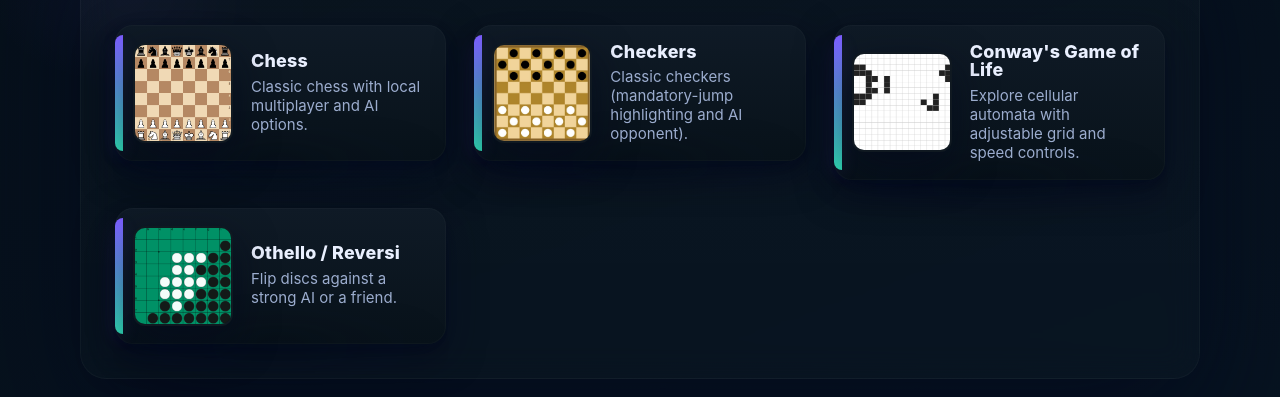
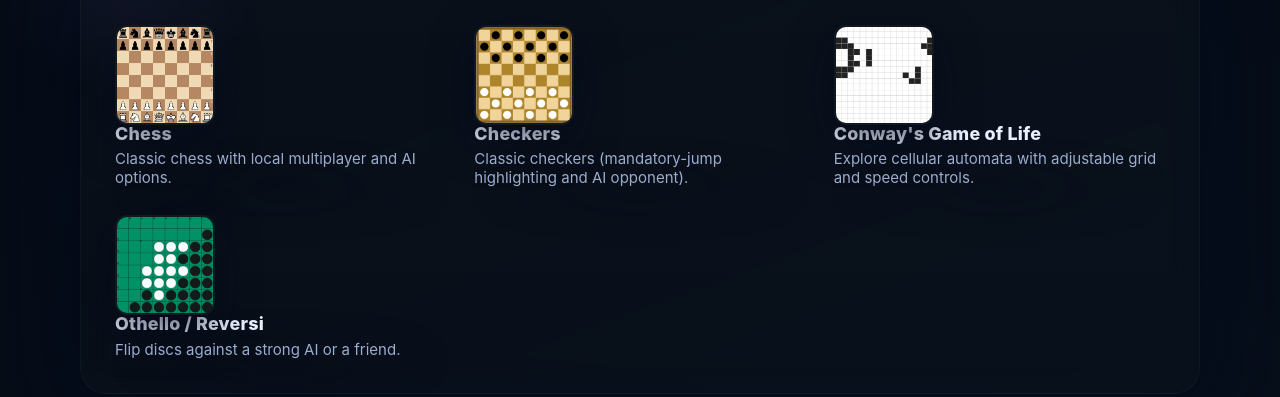
Before and after one commit to l-systems19/newchess, a plain HTML site: page index.html in a window 1280 px wide. Shown: the part 121-518 px from the top of the page. Drawn offline with Linux system fonts and the light colour scheme.

Commit message:
Update index.html

```diff
--- a/index.html
+++ b/index.html
@@ -10,13 +10,13 @@
 
     :root{
       /* Background */
-      --bg-1: #06101a; /* deep oceanic */
-      --bg-2: #071422; /* inky */
+      --bg-1: #050b14; /* darker outer background */
+      --bg-2: #07101c; /* inner background slightly lighter */ /* inky */
       --bg-vignette: radial-gradient(60% 60% at 10% 15%, rgba(124,92,255,0.06), transparent 18%), radial-gradient(50% 50% at 90% 85%, rgba(61,220,186,0.04), transparent 18%);
 
       /* Card (contrast intentionally different from background) */
-      --card-top: #0f1a26; /* slightly warmer slate */
-      --card-bottom: #08121a; /* deeper base */
+      --card-top: #141821; /* cool silver-gray highlight */
+      --card-bottom: #0e121a; /* darker base for depth */ /* same as top to avoid sheen */ /* neutral matte base */ /* deeper base */
       --card-border: rgba(255,255,255,0.03);
 
       /* Accents */
@@ -39,7 +39,7 @@
       /* elevation */
       --elevation-1: 0 12px 36px rgba(4,10,32,0.60), 0 5px 12px rgba(4,10,32,0.32);
       --elevation-2: 0 30px 80px rgba(4,10,32,0.74), 0 12px 34px rgba(4,10,32,0.42);
-      --card-shadow: var(--elevation-1), var(--rim);
+      --card-shadow: 0 14px 42px rgba(6,10,24,0.65), 0 6px 18px rgba(6,10,24,0.38), inset 0 1px 0 rgba(255,255,255,0.04);
 
       color-scheme: dark;
     }
@@ -78,18 +78,13 @@
 
     /* card */
     .card{
-      display:flex;align-items:center;gap:18px;padding:18px;border-radius:18px;
-      background: linear-gradient(180deg,var(--card-top), var(--card-bottom));
+      flex-direction:row; /* ensure image stays beside text */$1background: linear-gradient(180deg, var(--card-top) 0%, var(--card-bottom) 100%);
+      /* matte surface: remove reflective lighting */
       box-shadow: var(--card-shadow);
       text-decoration:none;color:inherit;transition:transform .30s cubic-bezier(.2,.9,.3,1),box-shadow .30s,filter .30s;
       overflow:visible;position:relative;min-height:84px;transform-style:preserve-3d;z-index:0;isolation:isolate;
     }
 
-    /* left accent bar to differentiate the card tone clearly */
-    .card::before{
-      content:"";position:absolute;left:0;top:10px;bottom:10px;width:8px;border-radius:10px 0 0 10px;
-      background: linear-gradient(180deg,var(--accent-primary),var(--accent-secondary));box-shadow:0 6px 18px rgba(124,92,255,0.14);
-    }
 
     /* subtle focus ring for keyboard users */
     .card:focus{outline:none}
@@ -109,7 +104,7 @@
     .card:active{transform:translateY(-6px) scale(.998)}
 
     /* thumbnail */
-    .thumb-wrap{position:relative;flex:0 0 auto}
+
     .thumb{
       width:var(--thumb-size-lg);height:var(--thumb-size-lg);flex:0 0 var(--thumb-size-lg);
       border-radius:12px;object-fit:cover;background:#08121a;border:2px solid rgba(255,255,255,0.03);
```
